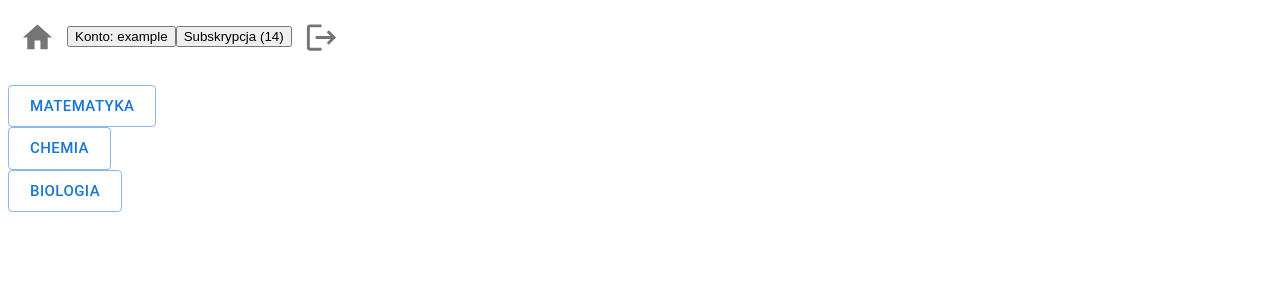
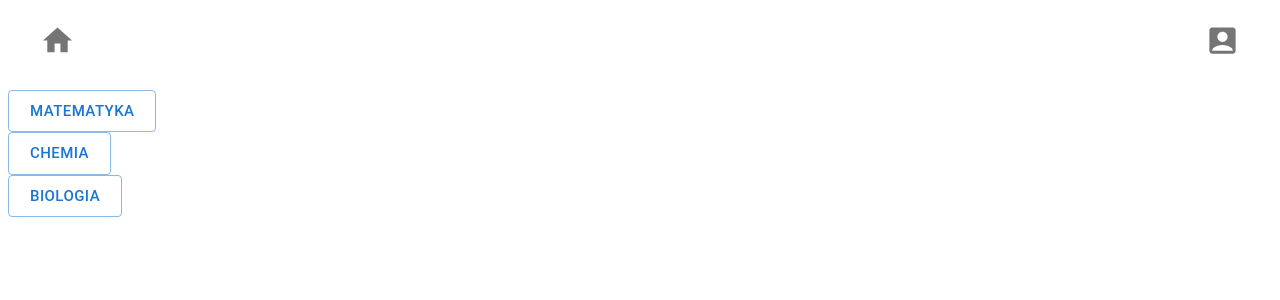
Before and after one commit to Jumpersky77/Praktyki, a React (Create React App) app in the folder AppPraktyki-main/: page /subjects in a window 1280 px wide. Shown: the top 300 px of the page. Built offline with nearby package versions, Linux system fonts and the light colour scheme.

Commit message:
Header rozwijane ikonki

```diff
--- a/AppPraktyki-main/src/components/Header.tsx
+++ b/AppPraktyki-main/src/components/Header.tsx
@@ -1,21 +1,58 @@
-import { useState } from "react";
+import * as React from 'react';
 import { Link } from "react-router-dom";
 import HomeIcon from '@mui/icons-material/Home';
 import LogoutIcon from '@mui/icons-material/Logout';
 import IconButton from '@mui/material/IconButton';
+import AccountBoxIcon from '@mui/icons-material/AccountBox';
+import List from '@mui/material/List';
+import ListItemButton from '@mui/material/ListItemButton';
+import ListItemIcon from '@mui/material/ListItemIcon';
+import Toolbar from '@mui/material/Toolbar';
 
 type Props = { accountName: string, subscriptionDaysLeft: string }
-function Header(props : Props) {
+function Header(props: Props) {
+    const [open, setOpen] = React.useState(false);
+    const handleClick = () => {
+        setOpen(!open);
+    };
     return (
-        <div id="header">
-            <IconButton size="large">
-                <HomeIcon fontSize="large" />
-            </IconButton>
-            <button>Konto: {props.accountName}</button>
-            <button>Subskrypcja ({props.subscriptionDaysLeft})</button>
-            <IconButton size="large">
-                <LogoutIcon fontSize="large" />
-            </IconButton>
+        <div id="header" style={{ position: 'relative' }}>
+            <Toolbar>
+                <IconButton>
+                    <HomeIcon fontSize='large'/>
+                </IconButton>
+                <div style={{ flexGrow: 1 }} />
+                <IconButton onClick={handleClick}>
+                    <AccountBoxIcon fontSize='large'/>
+                </IconButton>
+            </Toolbar>
+            <List
+                component="nav"
+                aria-labelledby="nested-list-subheader"
+                sx={{
+                    position: 'absolute',
+                    top: '48px', // Ustaw odległość od góry
+                    left: '90%',
+                    zIndex: 1, // Ustaw z-index, aby lista była widoczna na wierzchu
+                    display: open ? 'block' : 'none'
+                }}
+            >
+                <ListItemButton sx={{ pl: 4 }}>
+                    <ListItemIcon>
+                        Konto: {props.accountName}
+                    </ListItemIcon>
+                </ListItemButton>
+                <ListItemButton sx={{ pl: 4 }}>
+                    <ListItemIcon>
+                        Subskrypcja ({props.subscriptionDaysLeft})
+                    </ListItemIcon>
+                </ListItemButton>
+                <ListItemButton sx={{ pl: 4 }}>
+                    <ListItemIcon>
+                        <LogoutIcon />
+                    </ListItemIcon>
+                </ListItemButton>
+            </List>
         </div>
     )
 }
```
